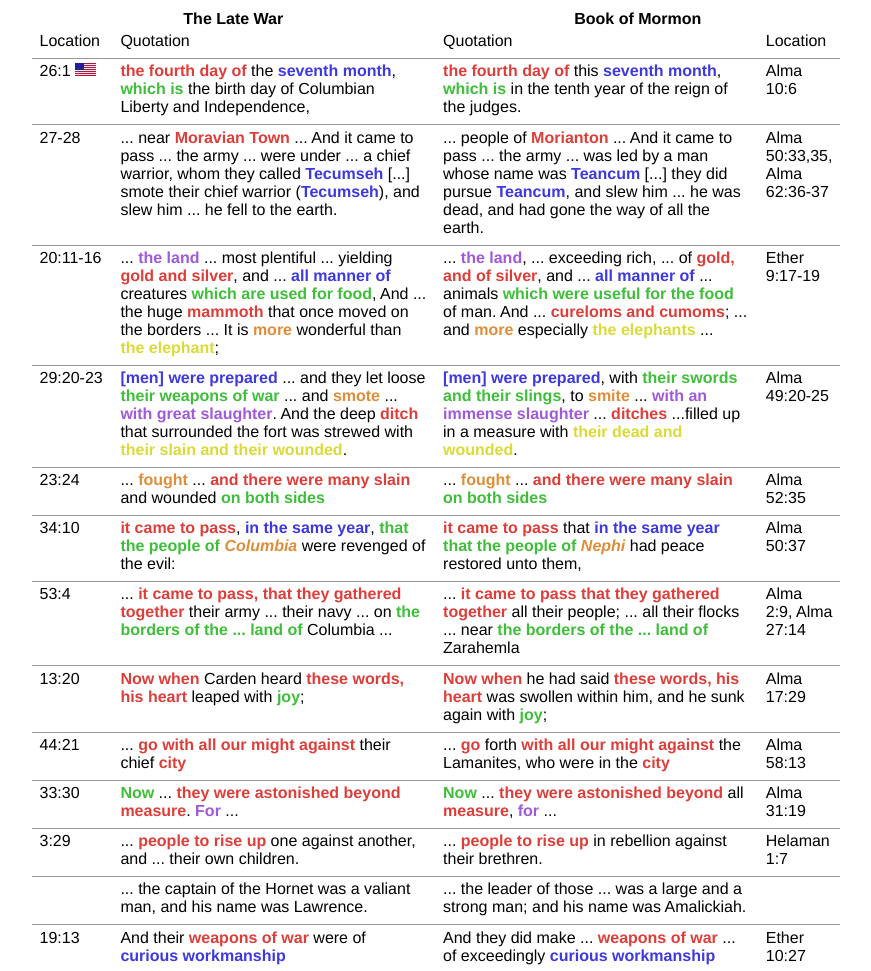
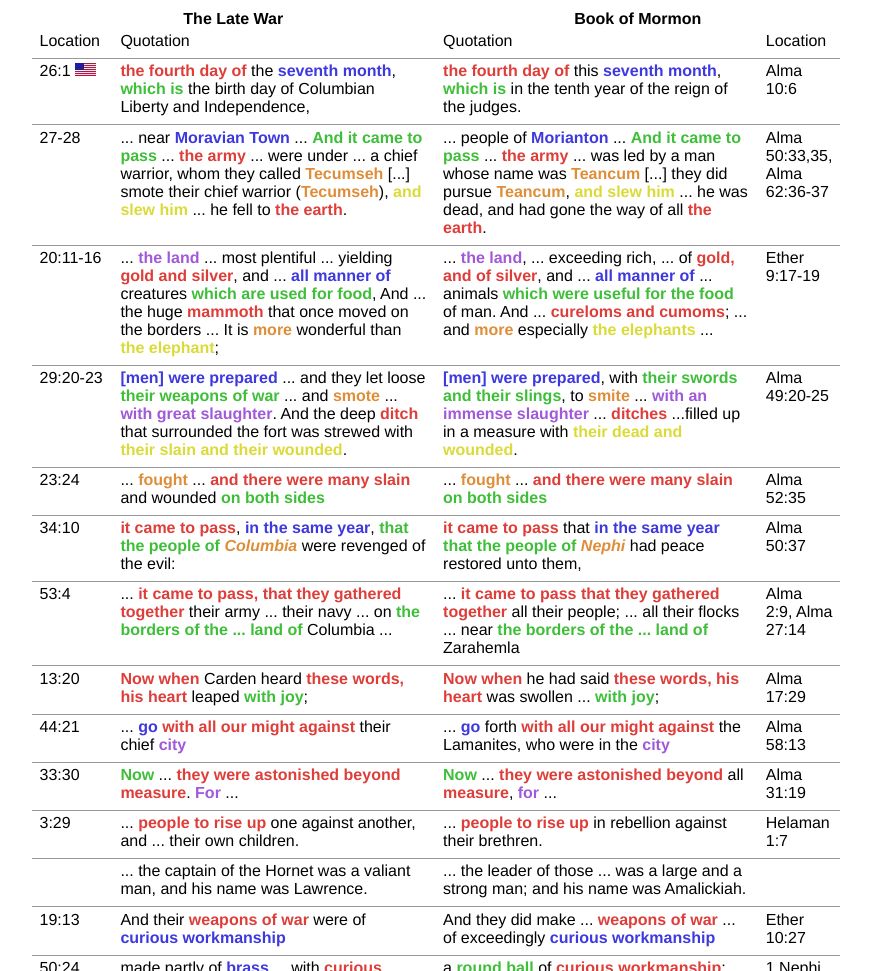
Before and after one commit to wordtreefoundation/thelatewar, a plain HTML site: page index2.html in a window 1280 px wide. Shown: the part 580-1551 px from the top of the page, without its empty margins (204-1075 px from the left). Drawn offline with Linux system fonts and the light colour scheme.

Commit message:
Update index2.html

```diff
--- a/index2.html
+++ b/index2.html
@@ -85,9 +85,9 @@
     </tr>
     <tr>
       <td>27-28</td>
-      <td>... near <b>Moravian Town</b> ... And it came to pass ... the army ... were under ... a chief warrior, whom they called <b class="c1">Tecumseh</b> [...] smote their chief warrior (<b class="c1">Tecumseh</b>),  and slew him ... he fell to the earth.
+      <td>... near <b class="c1">Moravian Town</b> ... <b class="c2">And it came to pass</b> ... <b class="c3">the army</b> ... were under ... a chief warrior, whom they called <b class="c4">Tecumseh</b> [...] smote their chief warrior (<b class="c4">Tecumseh</b>),  <b class="c5">and slew him</b> ... he fell to <b class="c3">the earth</b>.
       </td>
-      <td>... people of <b>Morianton</b> ... And it came to pass ... the army ... was led by a man whose name was <b class="c1">Teancum</b> [...] they did pursue <b class="c1">Teancum</b>, and slew him ... he was dead, and had gone the way of all the earth.
+      <td>... people of <b class="c1">Morianton</b> ... <b class="c2">And it came to pass</b> ... <b class="c3">the army</b> ... was led by a man whose name was <b class="c4">Teancum</b> [...] they did pursue <b class="c4">Teancum</b>, <b class="c5">and slew him</b> ... he was dead, and had gone the way of all <b class="c3">the earth</b>.
       </td>
       <td>Alma 50:33,35, Alma 62:36-37</td>
     </tr>
@@ -125,14 +125,14 @@
     </tr>
     <tr>
       <td>13:20</td>
-      <td><b class="c3">Now when</b> Carden heard <b>these words, his heart</b> leaped with <b class="c2">joy</b>;</td>
-      <td><b class="c3">Now when</b> he had said <b>these words, his heart</b> was swollen within him, and he sunk again with <b class="c2">joy</b>;</td>
+      <td><b class="c3">Now when</b> Carden heard <b>these words, his heart</b> leaped <b class="c2">with joy</b>;</td>
+      <td><b class="c3">Now when</b> he had said <b>these words, his heart</b> was swollen ... <b class="c2">with joy</b>;</td>
       <td>Alma 17:29</td>
     </tr>
     <tr>
       <td>44:21</td>
-      <td>... <b>go with all our might against</b> their chief <b>city</b></td>
-      <td>... <b>go</b> forth <b>with all our might against</b> the Lamanites, who were in the <b>city</b></td>
+      <td>... <b class="c1">go</b> <b>with all our might against</b> their chief <b class="c7">city</b></td>
+      <td>... <b class="c1">go</b> forth <b>with all our might against</b> the Lamanites, who were in the <b class="c7">city</b></td>
       <td>Alma 58:13</td>
     </tr>
     <tr>
```
